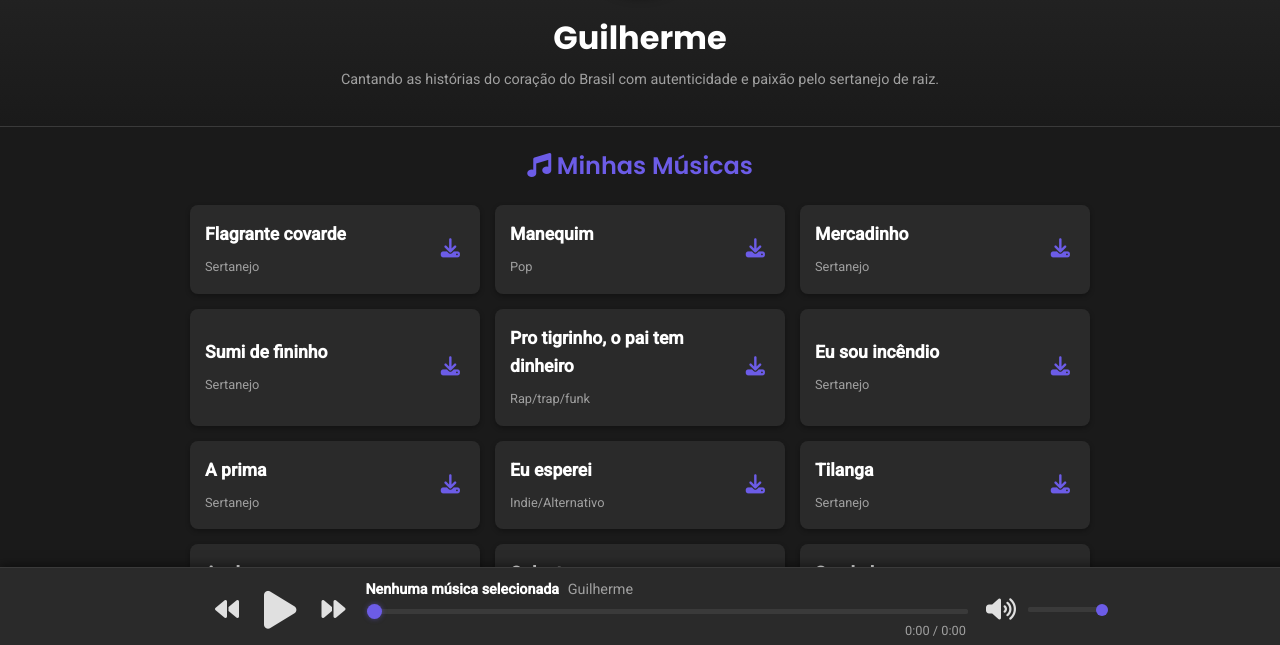
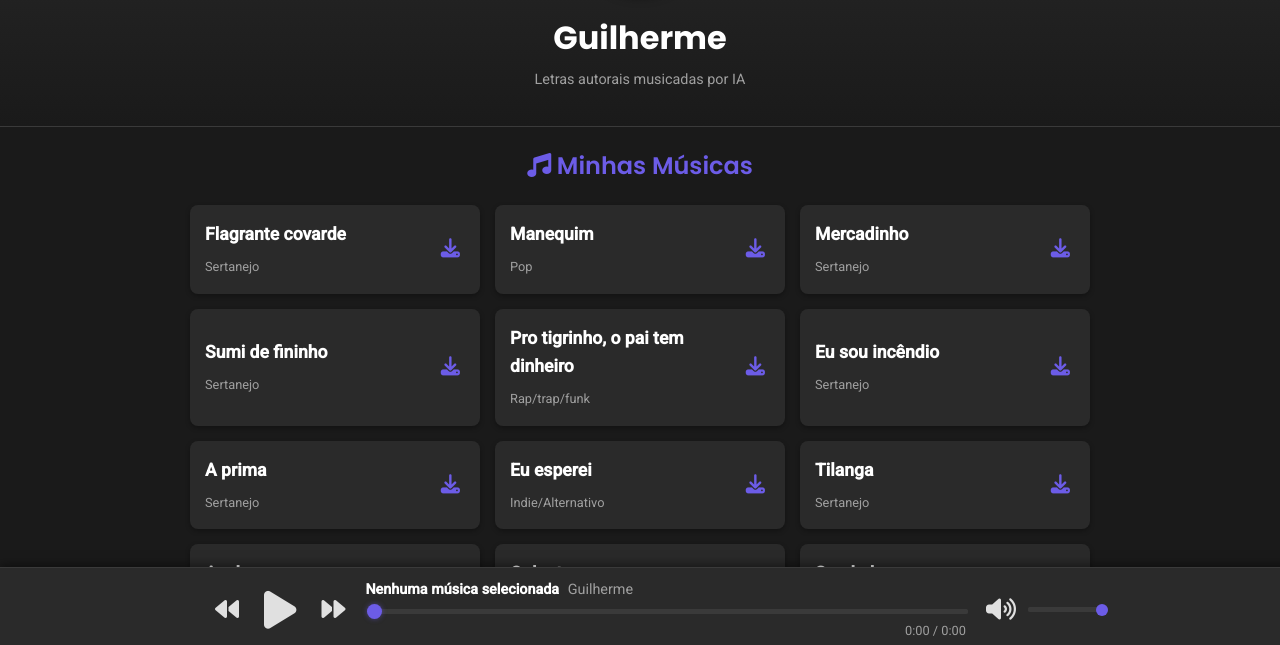
Before and after one commit to guytorte/musicas, a plain HTML site: page index.html in a window 1280 px wide. Shown: the part 149-794 px from the top of the page. Drawn offline with Linux system fonts and the light colour scheme.

Commit message:
Update index.html

```diff
--- a/index.html
+++ b/index.html
@@ -3,7 +3,7 @@
 <head>
     <meta charset="UTF-8">
     <meta name="viewport" content="width=device-width, initial-scale=1.0">
-    <title>Guilherme - Sertanejo Raiz</title>
+    <title>Guilherme</title>
     <link rel="stylesheet" href="https://cdnjs.cloudflare.com/ajax/libs/font-awesome/6.4.0/css/all.min.css">
     <link rel="stylesheet" href="styles.css">
     <link href="https://fonts.googleapis.com/css2?family=Poppins:wght@400;600;700&family=Roboto:wght@400;500&display=swap" rel="stylesheet">
@@ -21,7 +21,7 @@
             <img src="foto-perfil.jpg" alt="Guilherme" class="artist-photo">
             <div class="artist-info">
                 <h1>Guilherme</h1>
-                <p class="artist-bio">Cantando as histórias do coração do Brasil com autenticidade e paixão pelo sertanejo de raiz.</p>
+                <p class="artist-bio">Letras autorais musicadas por IA</p>
             </div>
         </div>
     </header>
```
